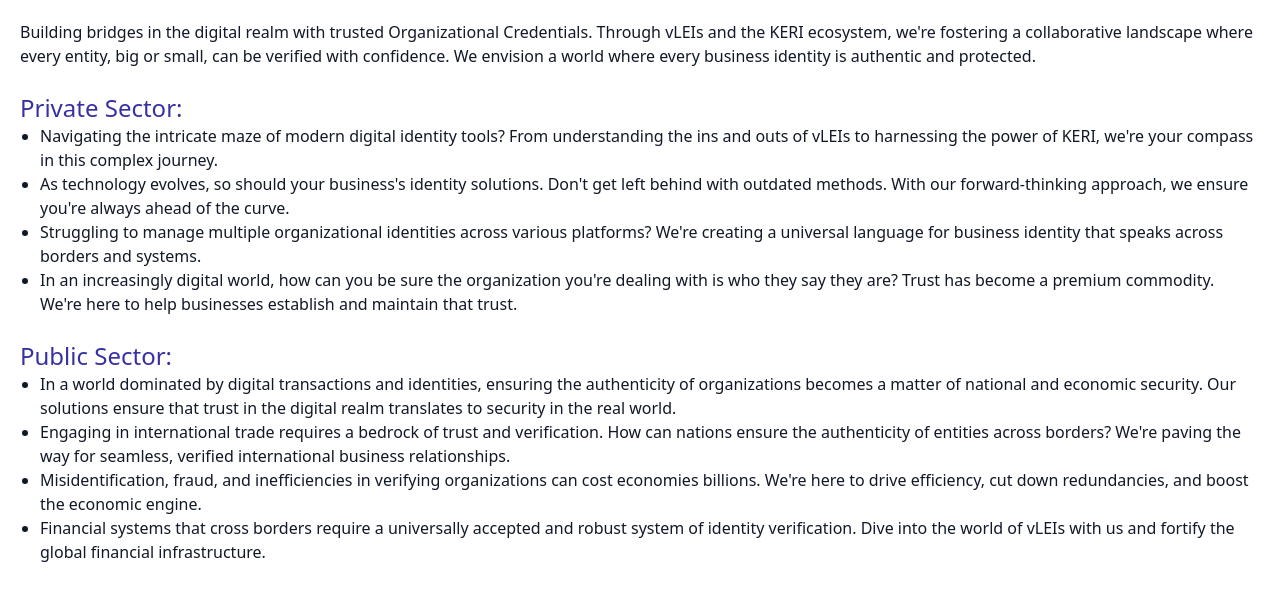
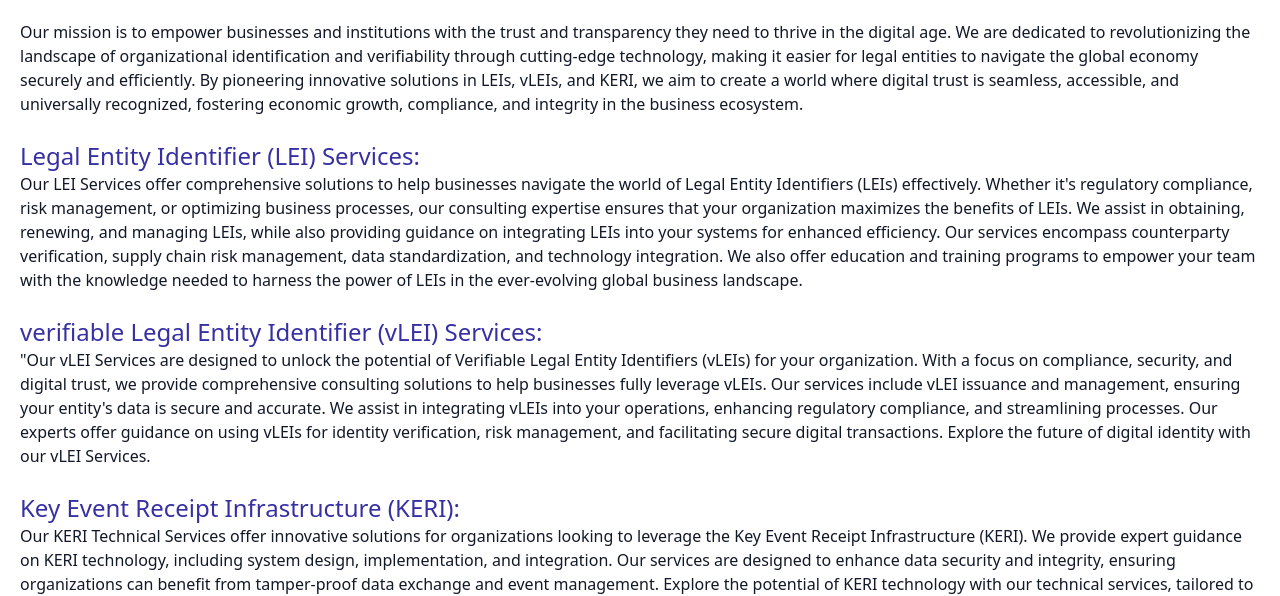
Before and after one commit to vLEIDA/vleida.github.io, a website: page index.html in a window 1280 px wide. Shown: the part 204-800 px from the top of the page. Drawn offline with Linux system fonts and the light colour scheme.

Commit message:
Updated website with some stuff about keri, vleis, leis.

```diff
--- a/index.html
+++ b/index.html
@@ -22,7 +22,23 @@
         <section id="mission" class="space-y-6 content-center">
             <h2 class="text-3xl font-bold">Mission</h2>
 
-            <p>Building bridges in the digital realm with trusted Organizational Credentials. Through vLEIs and the KERI ecosystem, we're fostering a collaborative landscape where every entity, big or small, can be verified with confidence. We envision a world where every business identity is authentic and protected.</p>
+            <p>Our mission is to empower businesses and institutions with the trust and transparency they need to thrive in the digital age. We are dedicated to revolutionizing the landscape of organizational identification and verifiability through cutting-edge technology, making it easier for legal entities to navigate the global economy securely and efficiently. By pioneering innovative solutions in LEIs, vLEIs, and KERI, we aim to create a world where digital trust is seamless, accessible, and universally recognized, fostering economic growth, compliance, and integrity in the business ecosystem.</p>
+
+	<!-- LEI Section -->
+    <div>
+	<h3 class="text-2xl text-indigo-800">Legal Entity Identifier (LEI) Services:</h3>
+	<p>Our LEI Services offer comprehensive solutions to help businesses navigate the world of Legal Entity Identifiers (LEIs) effectively. Whether it's regulatory compliance, risk management, or optimizing business processes, our consulting expertise ensures that your organization maximizes the benefits of LEIs. We assist in obtaining, renewing, and managing LEIs, while also providing guidance on integrating LEIs into your systems for enhanced efficiency. Our services encompass counterparty verification, supply chain risk management, data standardization, and technology integration. We also offer education and training programs to empower your team with the knowledge needed to harness the power of LEIs in the ever-evolving global business landscape.</p>
+    </div>
+
+    <!-- vLEI Section -->
+    <div>
+	<h3 class="text-2xl text-indigo-800">verifiable Legal Entity Identifier (vLEI) Services:</h3>
+	<p>"Our vLEI Services are designed to unlock the potential of Verifiable Legal Entity Identifiers (vLEIs) for your organization. With a focus on compliance, security, and digital trust, we provide comprehensive consulting solutions to help businesses fully leverage vLEIs. Our services include vLEI issuance and management, ensuring your entity's data is secure and accurate. We assist in integrating vLEIs into your operations, enhancing regulatory compliance, and streamlining processes. Our experts offer guidance on using vLEIs for identity verification, risk management, and facilitating secure digital transactions. Explore the future of digital identity with our vLEI Services.</p>
+    </div>
+            <div>
+                <h3 class="text-2xl text-indigo-800">Key Event Receipt Infrastructure (KERI):</h3>
+	    <p>Our KERI Technical Services offer innovative solutions for organizations looking to leverage the Key Event Receipt Infrastructure (KERI). We provide expert guidance on KERI technology, including system design, implementation, and integration. Our services are designed to enhance data security and integrity, ensuring organizations can benefit from tamper-proof data exchange and event management. Explore the potential of KERI technology with our technical services, tailored to meet your unique needs.</p>
+	    </div>
 
             <div>
                 <h3 class="text-2xl text-indigo-800">Private Sector:</h3>
@@ -34,7 +50,7 @@
                 </ul>
             </div>
 
-            <!-- Private Mission -->
+            <!-- Public Mission -->
             <div>
                 <h3 class="text-2xl text-indigo-800">Public Sector:</h3>
                 <ul class="list-disc pl-5">
```
